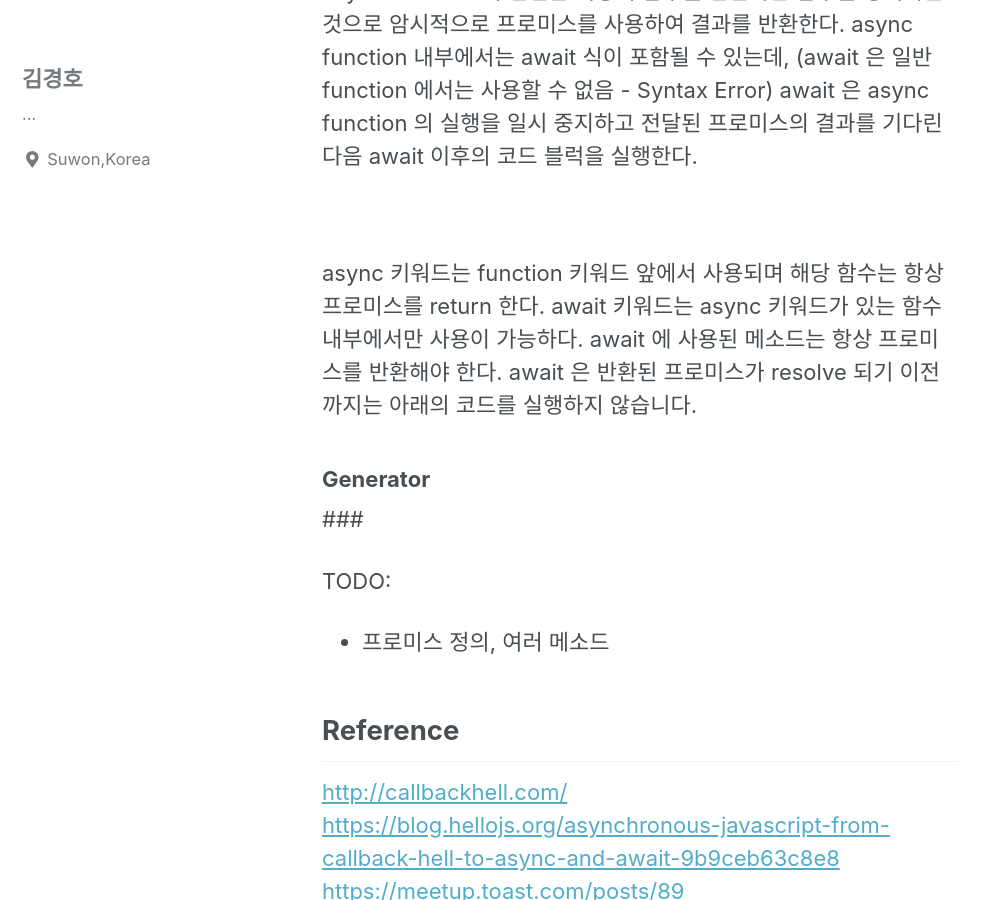
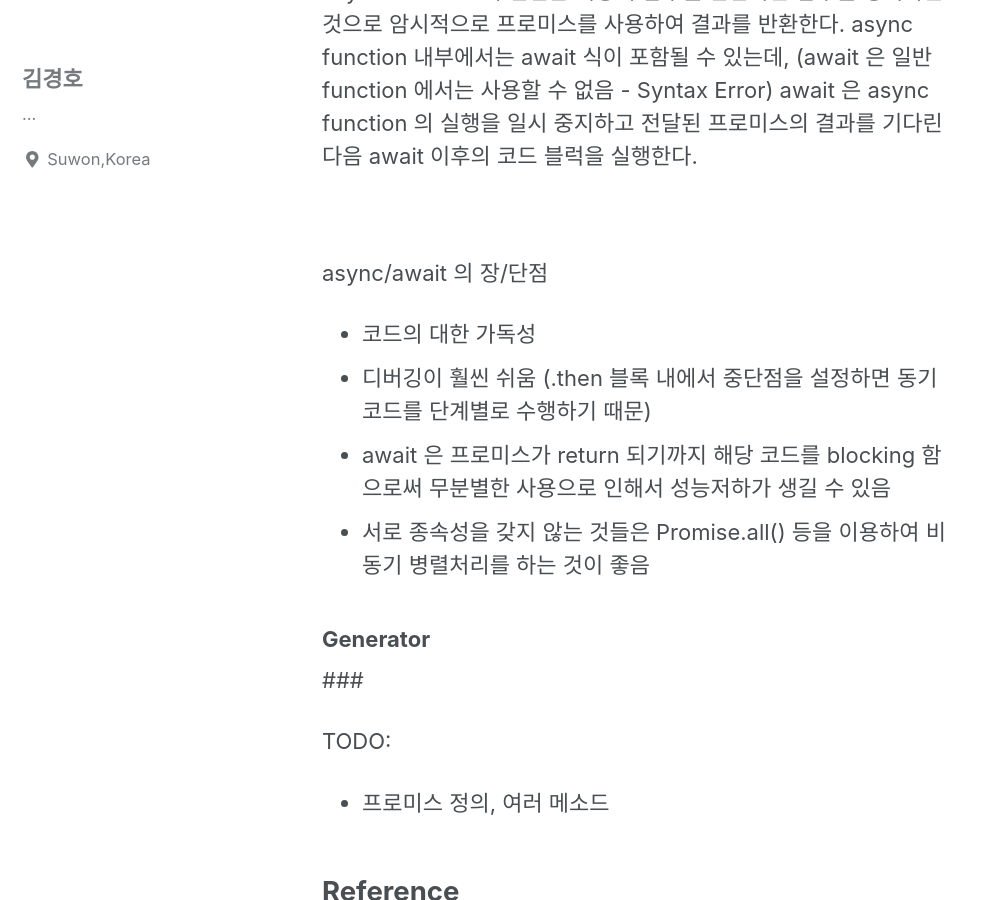
Before and after one commit to kimkoungho/kimkoungho.github.io, a Jekyll site: the page built from _posts/2019-02-01-callback.md, in a window 1280 px wide and 900 px high, scrolled down 6466 px. Shown: the whole window, without its empty margins (0-984 px from the left). Built offline with Jekyll 4.4.1, drawn with Linux system fonts in a browser that asks for light colours; nearby versions of some CDN libraries.

Commit message:
callback hell-01

````diff
--- a/_posts/2019-02-01-callback.md
+++ b/_posts/2019-02-01-callback.md
@@ -162,19 +162,11 @@ await 이후의 코드 블럭을 실행한다.
 
 ```
 
-
-
-
-
-async 키워드는 function 키워드 앞에서 사용되며 해당 함수는 항상 프로미스를 return 한다.
-await 키워드는 async 키워드가 있는 함수 내부에서만 사용이 가능하다.
-await 에 사용된 메소드는 항상 프로미스를 반환해야 한다.
-await 은 반환된 프로미스가 resolve 되기 이전 까지는 아래의 코드를 실행하지 않습니다.
-
-
-
-
-
+async/await 의 장/단점
+- 코드의 대한 가독성
+- 디버깅이 훨씬 쉬움 (.then 블록 내에서 중단점을 설정하면 동기 코드를 단계별로 수행하기 때문)
+- await 은 프로미스가 return 되기까지 해당 코드를 blocking 함으로써 무분별한 사용으로 인해서 성능저하가 생길 수 있음
+- 서로 종속성을 갖지 않는 것들은 Promise.all() 등을 이용하여 비동기 병렬처리를 하는 것이 좋음
 
 
 ### Generator
````
